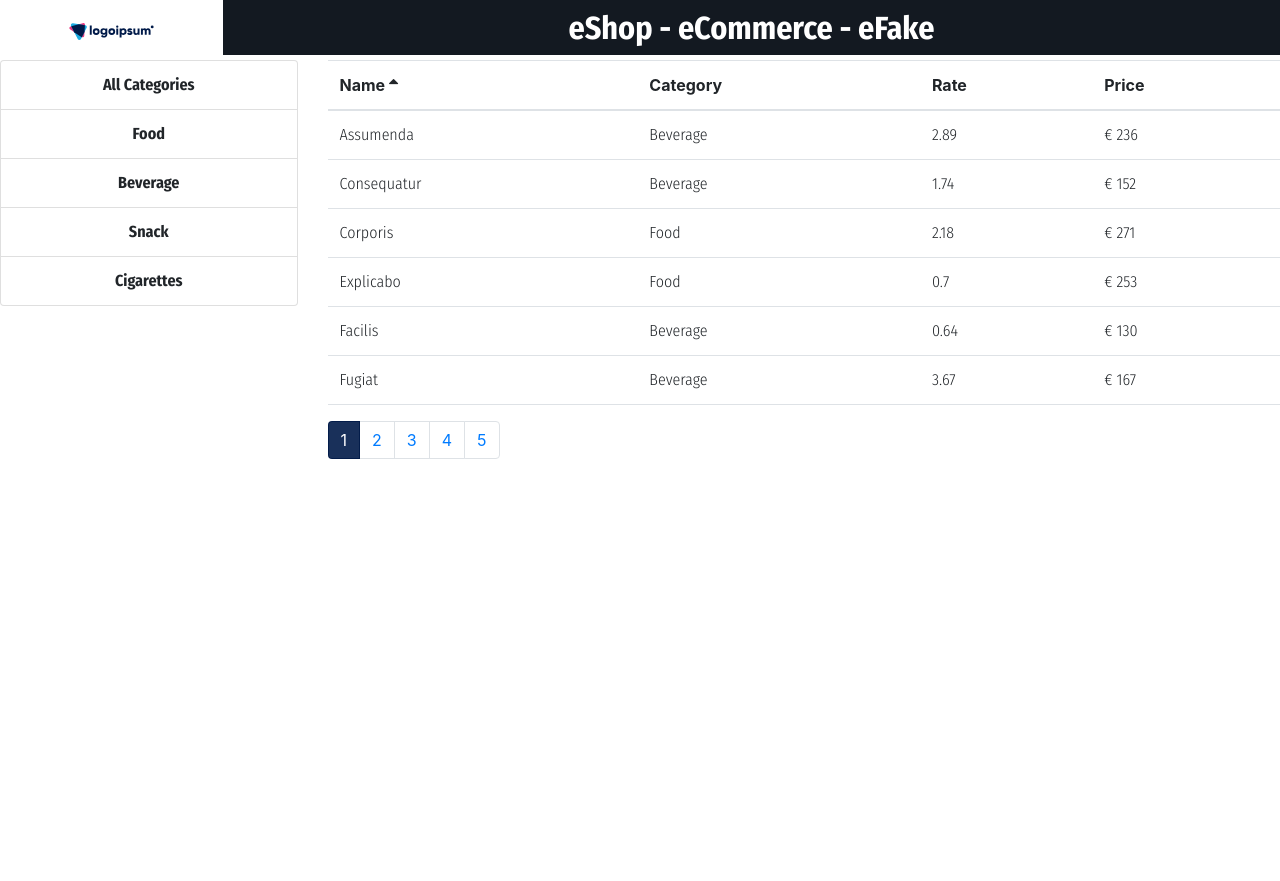
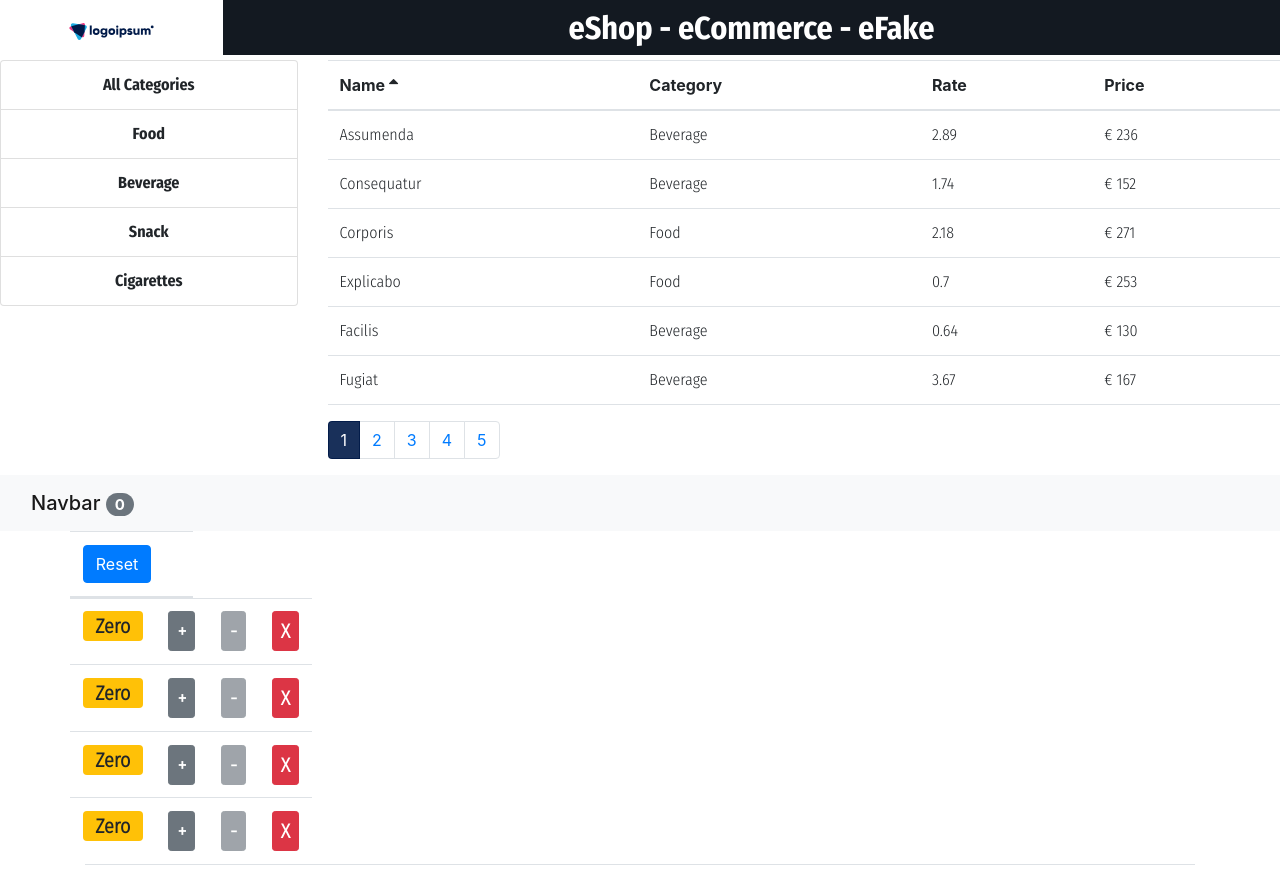
Before and after one commit to KrankMcCannon/eShop-app, a React (Create React App) app: page / in a window 1280 px wide. Before the commit the page ends 800 px from the top, so only its background shows below. Built offline with nearby package versions, Linux system fonts and the light colour scheme.

Commit message:
update scss plus shopping cart

```diff
--- a/src/Components/Products.jsx
+++ b/src/Components/Products.jsx
@@ -5,6 +5,7 @@ import "../../node_modules/font-awesome/css/font-awesome.css";
 import ListGroup from "./Common/Listgroup";
 import Pagination from "./Common/Pagination";
 import ProductsTable from "./ProductsTable";
+import ShoppingCart from "./ShoppingCart/ShoppingCart";
 import { getAllProducts, getAllCategories } from "../Database/db.js";
 import { paginate } from "../utils/paginate";
 import _ from "lodash";
@@ -100,6 +101,7 @@ class Products extends Component {
             />
           </div>
         </div>
+        <ShoppingCart />
       </React.Fragment>
     );
   }
--- a/src/Components/ProductsTable.jsx
+++ b/src/Components/ProductsTable.jsx
@@ -7,6 +7,8 @@ class ProductsTable extends Component {
     { path: "category.name", label: "Category" },
     { path: "rate", label: "Rate" },
     { path: "price", label: "Price" },
+    // { key: "increment", content: "<Increment />" },
+    // { key: "decrement", content: "<Decrement />" },
   ];
 
   render() {
--- /dev/null
+++ b/src/Components/ShoppingCart/ShoppingCart.jsx
@@ -0,0 +1,78 @@
+import React, { Component } from "react";
+import Navbar from "./navbar.jsx";
+import Counters from "./counters.jsx";
+
+class App extends Component {
+  state = {
+    counter: [
+      {
+        id: 1,
+        value: 0,
+      },
+      {
+        id: 2,
+        value: 0,
+      },
+      {
+        id: 3,
+        value: 0,
+      },
+      {
+        id: 4,
+        value: 0,
+      },
+    ],
+  };
+
+  handleIncrement = (counter) => {
+    const counters = [...this.state.counter];
+    const index = counters.indexOf(counter);
+    counters[index] = { ...counter };
+    counters[index].value++;
+    this.setState({ counter: counters });
+  };
+
+  handleDecrement = (counter) => {
+    const counters = [...this.state.counter];
+    const index = counters.indexOf(counter);
+    counters[index] = { ...counter };
+    if (counters[index].value > 0) {
+      counters[index].value--;
+    }
+    this.setState({ counter: counters });
+  };
+
+  handleDelete = (counterId) => {
+    const counters = this.state.counter.filter((c) => c.id !== counterId);
+    this.setState({ counter: counters });
+  };
+
+  handleReset = () => {
+    const reset = this.state.counter.map((c) => {
+      c.value = 0;
+      return c;
+    });
+    this.setState({ counter: reset });
+  };
+
+  render() {
+    return (
+      <React.Fragment>
+        <Navbar
+          totalCounter={this.state.counter.filter((c) => c.value > 0).length}
+        />
+        <main className="container">
+          <Counters
+            counters={this.state.counter}
+            onReset={this.handleReset}
+            onIncrement={this.handleIncrement}
+            onDecrement={this.handleDecrement}
+            onDelete={this.handleDelete}
+          />
+        </main>
+      </React.Fragment>
+    );
+  }
+}
+
+export default App;
--- /dev/null
+++ b/src/Components/ShoppingCart/counter.jsx
@@ -0,0 +1,72 @@
+import React, { Component } from "react";
+
+class Counter extends Component {
+  // componentDidUpdate(prevProps, prevState) {
+  //   console.log("prevProps", prevProps);
+  //   console.log("prevState", prevState);
+  //   if (prevProps.counter.value !== this.props.counter.value) {
+  //     //Ajax call and get new data from the server
+  //   }
+  // }
+
+  // componentWillUnmount() {
+  //   console.log("Counter - Unmount");
+  // }
+
+  render() {
+    const { counter, onDelete, onIncrement, onDecrement } = this.props;
+    return (
+      <React.Fragment>
+        <td>
+          <span
+            style={{ fontSize: 20, fontWeight: "bold", width: 60 }}
+            className={this.getBadges()}
+          >
+            {this.formatCounter()}
+          </span>
+        </td>
+        <td>
+          <button
+            style={{ fontSize: 20, fontWeight: "bold" }}
+            className="btn btn-secondary btn-sm m-2"
+            onClick={() => onIncrement(counter)}
+          >
+            +
+          </button>
+        </td>
+        <td>
+          <button
+            style={{ fontSize: 20, fontWeight: "bold" }}
+            className="btn btn-secondary btn-sm m-2"
+            onClick={() => onDecrement(counter)}
+            disabled={this.props.counter.value === 0 ? "disabled" : ""}
+          >
+            -
+          </button>
+        </td>
+        <td>
+          <button
+            style={{ fontSize: 20, fontWeight: "bold" }}
+            className="btn btn-danger btn-sm m-2"
+            onClick={() => onDelete(counter.id)}
+          >
+            X
+          </button>
+        </td>
+      </React.Fragment>
+    );
+  }
+
+  formatCounter() {
+    const { value } = this.props.counter;
+    return value === 0 ? "Zero" : value;
+  }
+
+  getBadges() {
+    let classes = "badge m-2 badge-";
+    classes += this.props.counter.value === 0 ? "warning" : "primary";
+    return classes;
+  }
+}
+
+export default Counter;
--- /dev/null
+++ b/src/Components/ShoppingCart/counters.jsx
@@ -0,0 +1,44 @@
+import React, { Component } from "react";
+import Counter from "./counter";
+
+class Counters extends Component {
+  render() {
+    const {
+      counters,
+      onReset,
+      onDelete,
+      onIncrement,
+      onDecrement,
+    } = this.props;
+    return (
+      <table className="table table-hover table-sm">
+        <thead>
+          <tr className="row">
+            <th className="reset">
+              <button onClick={onReset} className="btn btn-primary btn sm m-2">
+                Reset
+              </button>
+            </th>
+            <th></th>
+            <th></th>
+            <th></th>
+          </tr>
+        </thead>
+        <tbody>
+          {counters.map((count) => (
+            <tr className="row" key={count.id}>
+              <Counter
+                onDelete={onDelete}
+                onIncrement={onIncrement}
+                onDecrement={onDecrement}
+                counter={count}
+              />
+            </tr>
+          ))}
+        </tbody>
+      </table>
+    );
+  }
+}
+
+export default Counters;
--- /dev/null
+++ b/src/Components/ShoppingCart/navbar.jsx
@@ -0,0 +1,23 @@
+import React from "react";
+
+//nelle stateless function le props funzionano in modo diverso
+//si mettono le props nell'argomento della funzione e non si utilizza il this
+//in aggiunta, se volessimo un solo parametro di props, possiamo inserirlo
+//nell'oggetto della funzione ed eliminare anche props
+
+const Navbar = (props) => {
+  return (
+    <nav className="navbar navbar-light bg-light">
+      <div className="container-fluid">
+        <span className="navbar-brand mb-0 h1">
+          Navbar{" "}
+          <span className="badge badge-pill badge-secondary">
+            {props.totalCounter}
+          </span>
+        </span>
+      </div>
+    </nav>
+  );
+};
+
+export default Navbar;
--- a/src/css/index.scss
+++ b/src/css/index.scss
@@ -57,6 +57,12 @@ td {
   text-align: center;
 }
 
+.list-group-item.active {
+  color: white;
+  background-color: rgb(0 26 73 / 90%) !important;
+  border-color: rgb(0 26 73 / 90%) !important;
+}
+
 .pagination > .active > a {
   color: white;
   background-color: rgb(0 26 73 / 90%) !important;
```
